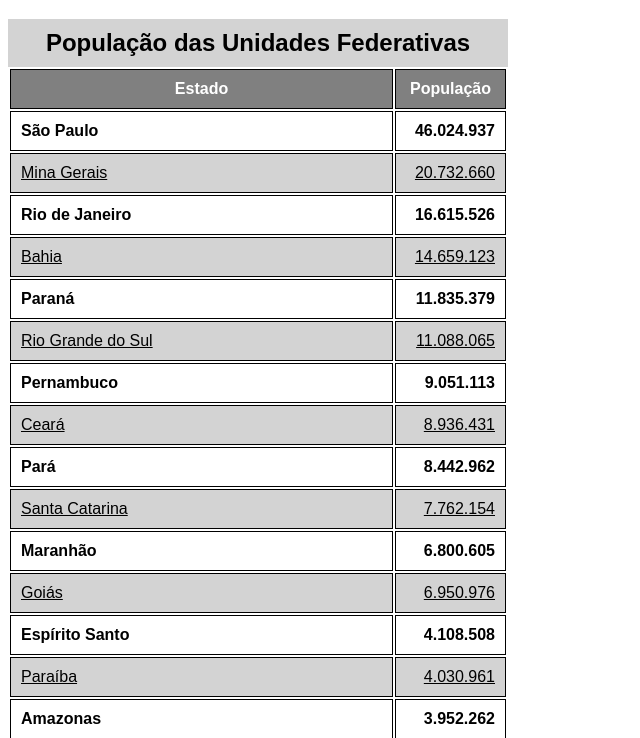
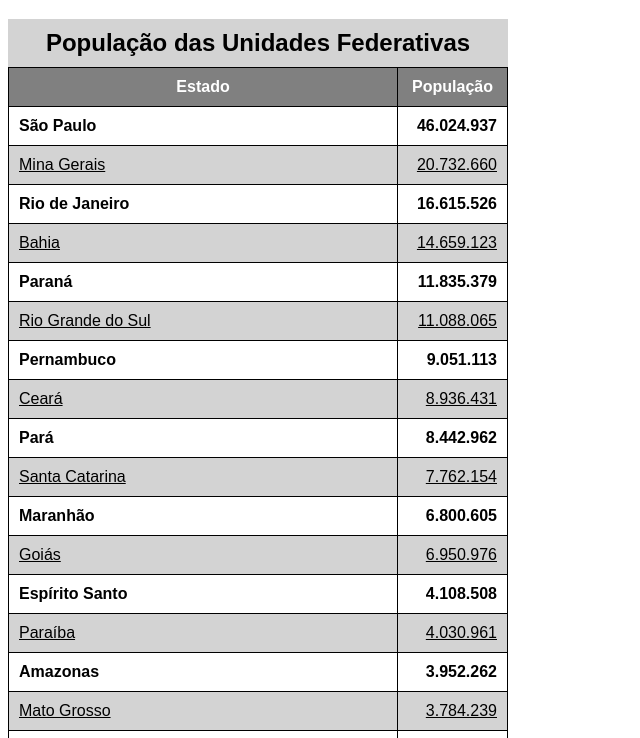
Before and after one commit to MicaelRocio/html-css, a plain HTML site: page exercicios/ex023/tabela002.html in a window 1280 px wide. Shown: the part 61-799 px from the top of the page, without its empty margins (0-640 px from the left). Drawn offline with Linux system fonts and the light colour scheme.

Commit message:
novo aprendizado de tabela

```diff
--- a/exercicios/ex023/tabela002.html
+++ b/exercicios/ex023/tabela002.html
@@ -12,6 +12,8 @@
 
         table {
             width: 500px;
+            border-collapse: collapse;
+            position: relative;
         }
 
         caption {
@@ -19,6 +21,12 @@
             font-weight: bold;
             padding: 10px;
             background-color: lightgray;
+        }
+
+        thead > tr > th { /* Para fixar o cabeçalho */
+            position: sticky;
+            top: -1px;
+            background-color: gray;
         }
 
         tbody > tr:nth-child(odd) { /* 2n-1 */
```
